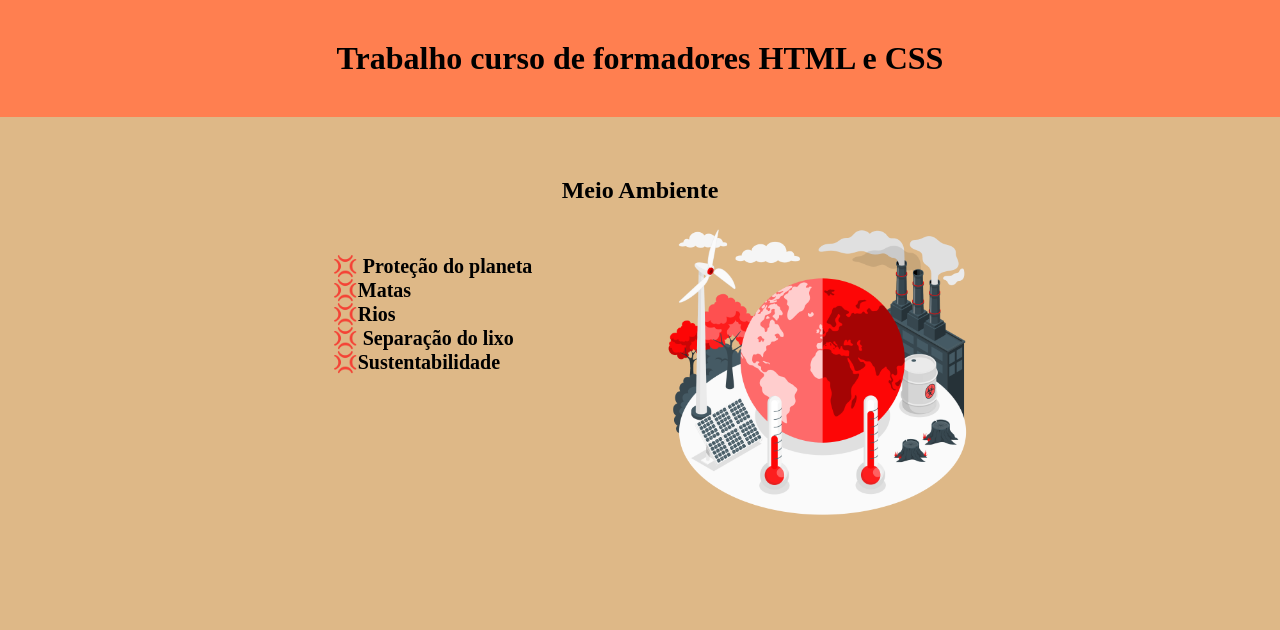
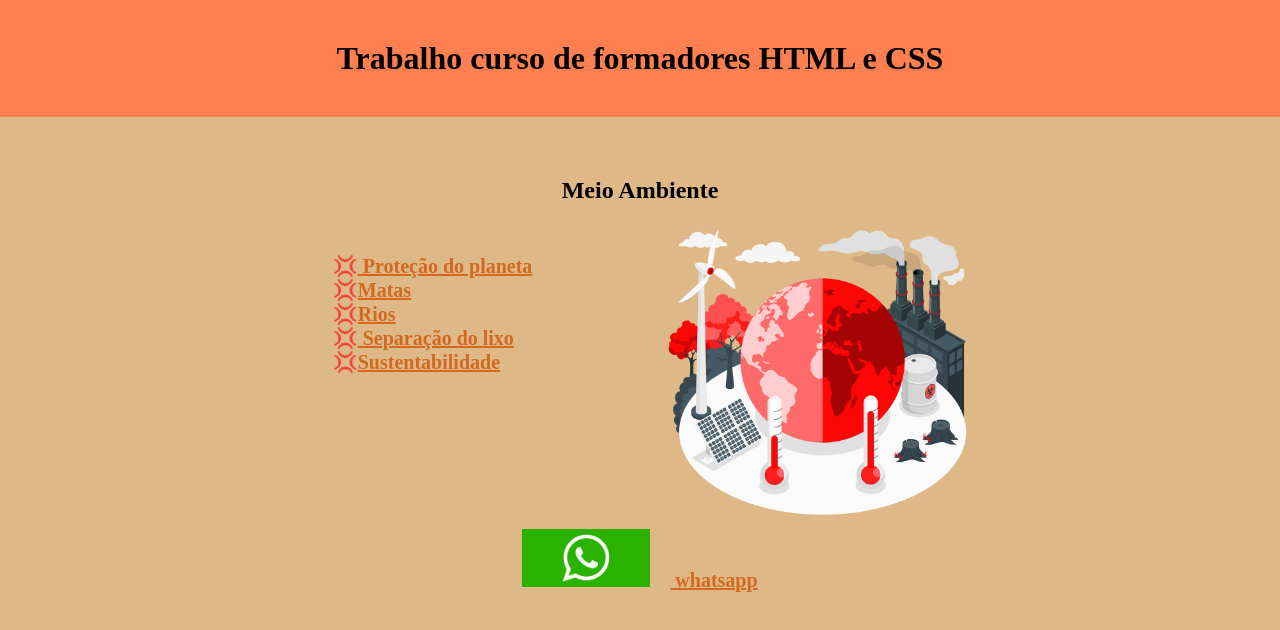
Before and after one commit to rafaelmorales2010/TrabalhoFormadoresCursista, a plain HTML site: page index.html in a window 1280 px wide. Drawn offline with Linux system fonts and the light colour scheme.

Commit message:
atualização

```diff
--- a/index.html
+++ b/index.html
@@ -10,27 +10,42 @@
 </head>
 
 <body>
-<header class="cabecalho">
-    <h1>Trabalho curso de formadores HTML e CSS</h1>
+    <header class="cabecalho">
+        <h1>Trabalho curso de formadores HTML e CSS</h1>
 
-</header>
-<h2 class="secundario-subtitulo"> Meio Ambiente </h2>
+    </header>
+    <h2 class="secundario-subtitulo"> Meio Ambiente </h2>
     <div class="principal-meioambiente">
 
 
 
         <ul class="secundario-itens">
-            <li class="itens"> Proteção do planeta</li>
-            <li class="itens">Matas</li>
-            <li class="itens">Rios</li>
-            <li class="itens"> Separação do lixo</li>
-            <li class="itens">Sustentabilidade</li>
+            <li class="itens"><a href="#"> Proteção do planeta</a></li>
+            <li class="itens"><a href="#">Matas</a></li>
+            <li class="itens"><a href="#">Rios</a></li>
+            <li class="itens"><a href="#"> Separação do lixo</a></li>
+            <li class="itens"><a href="#">Sustentabilidade</a></li>
 
         </ul>
+
         <img class="imagem-poluicao" src="img/poluicao.png" alt="Poluição">
+
     </div>
 
 
+    <div class="whatsapp-link">
+        <a href="https://web.whatsapp.com/send?phone=+5544988437507" target="_blank">
+           <img class="whatsapp" src="img/whatsapp_4-chamada_4.png" alt=""> whatsapp</a>
+
+    </div>
+    <main>
+
+
+    </main>
+    <footer>
+
+
+    </footer>
 
 
 
--- a/style.css
+++ b/style.css
@@ -39,3 +39,24 @@ body {
 .itens:before{
     content: "\1F4A2";
 }
+
+.whatsapp-link {
+    margin-top: 5px;
+    text-align: center;
+    font-size: 20px;
+
+}
+a {
+    color: chocolate;
+    font-weight: bold;
+}
+a:hover {
+   color: red;
+
+
+}
+
+.whatsapp {
+    width: 10%;
+    margin-right: 20px;
+}
```
Also changed, not shown: img/whatsapp_4-chamada_4.png (added).
